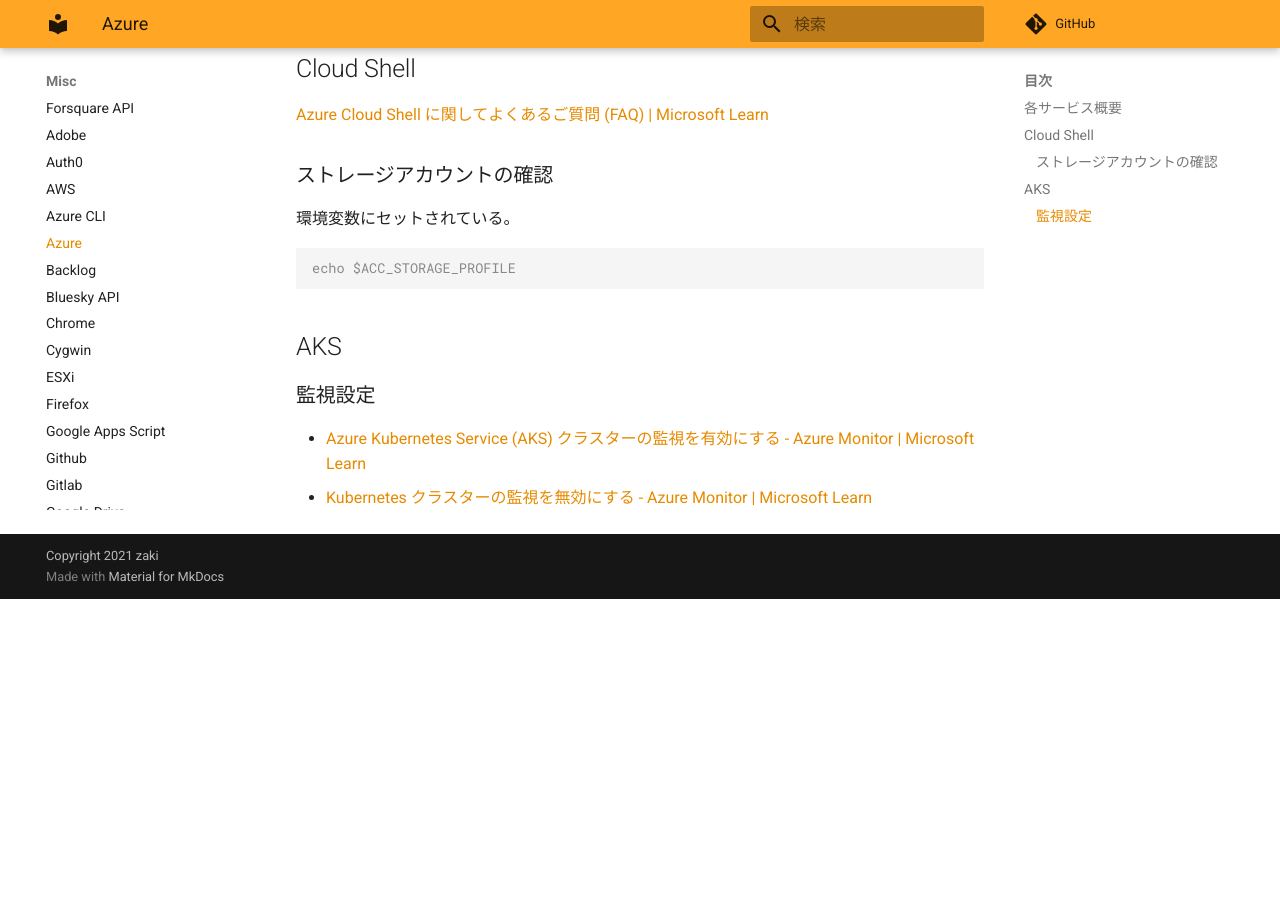
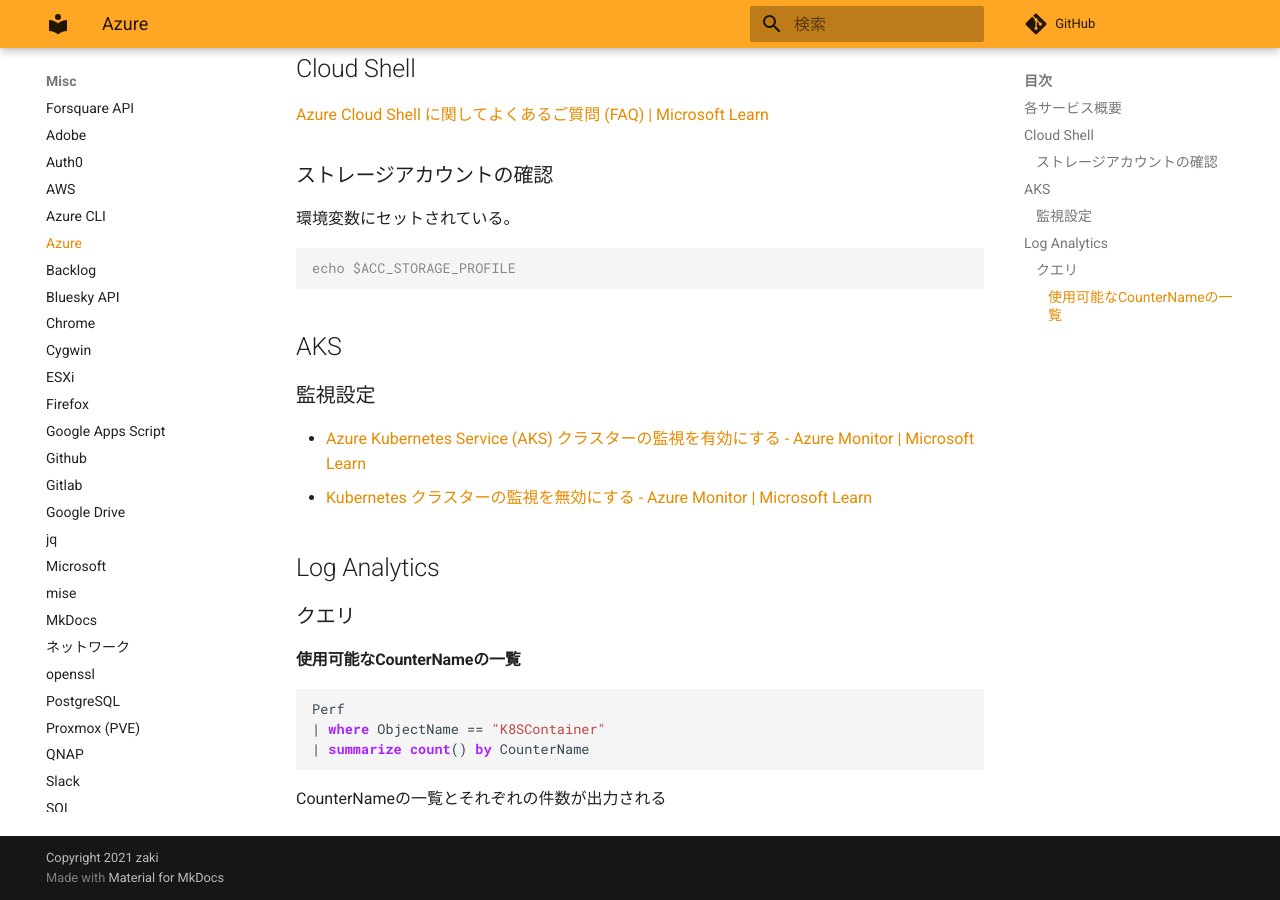
Before and after one commit to zaki-lknr/docs, an MkDocs documentation site: the page built from docs/Misc/azure.md, in a window 1280 px wide and 900 px high, scrolled down 504 px. Built offline with MkDocs 1.6.1 and Material for MkDocs 9.7.7, drawn with Linux system fonts in a browser that asks for light colours; comment, search, counter and statistics services are not loaded; before the commit the page ends 1103 px from its top, so only the background shows below that.

Commit message:
add: misc/azure: Log AnalyticsでCounterName一覧

````diff
--- a/docs/Misc/azure.md
+++ b/docs/Misc/azure.md
@@ -26,3 +26,17 @@ echo $ACC_STORAGE_PROFILE
 
 - [Azure Kubernetes Service (AKS) クラスターの監視を有効にする - Azure Monitor | Microsoft Learn](https://learn.microsoft.com/ja-jp/azure/azure-monitor/containers/kubernetes-monitoring-enable?tabs=cli)
 - [Kubernetes クラスターの監視を無効にする - Azure Monitor | Microsoft Learn](https://learn.microsoft.com/ja-jp/azure/azure-monitor/containers/kubernetes-monitoring-disable)
+
+## Log Analytics
+
+### クエリ
+
+#### 使用可能なCounterNameの一覧
+
+```kusto
+Perf
+| where ObjectName == "K8SContainer"
+| summarize count() by CounterName
+```
+
+CounterNameの一覧とそれぞれの件数が出力される
````
